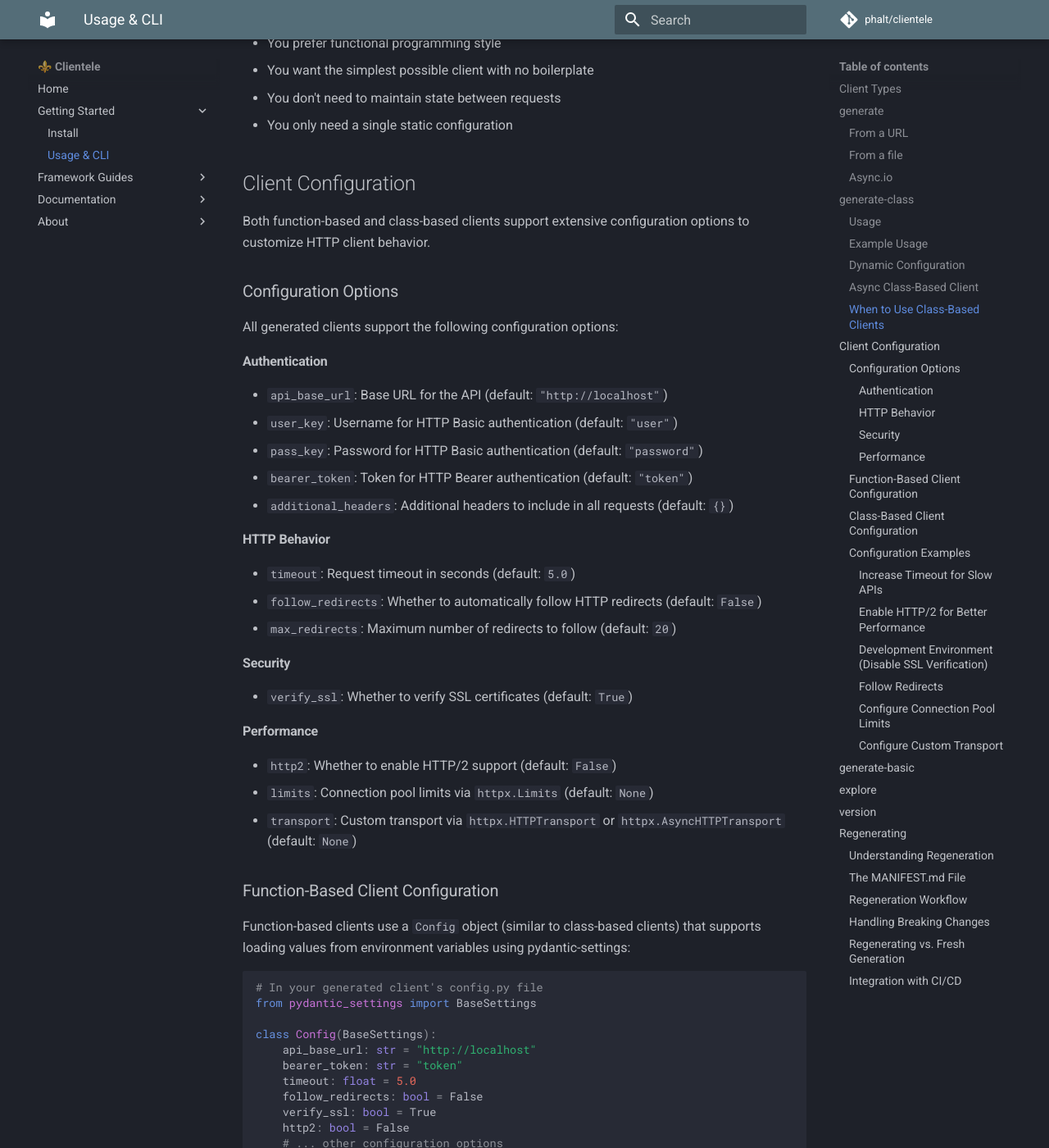
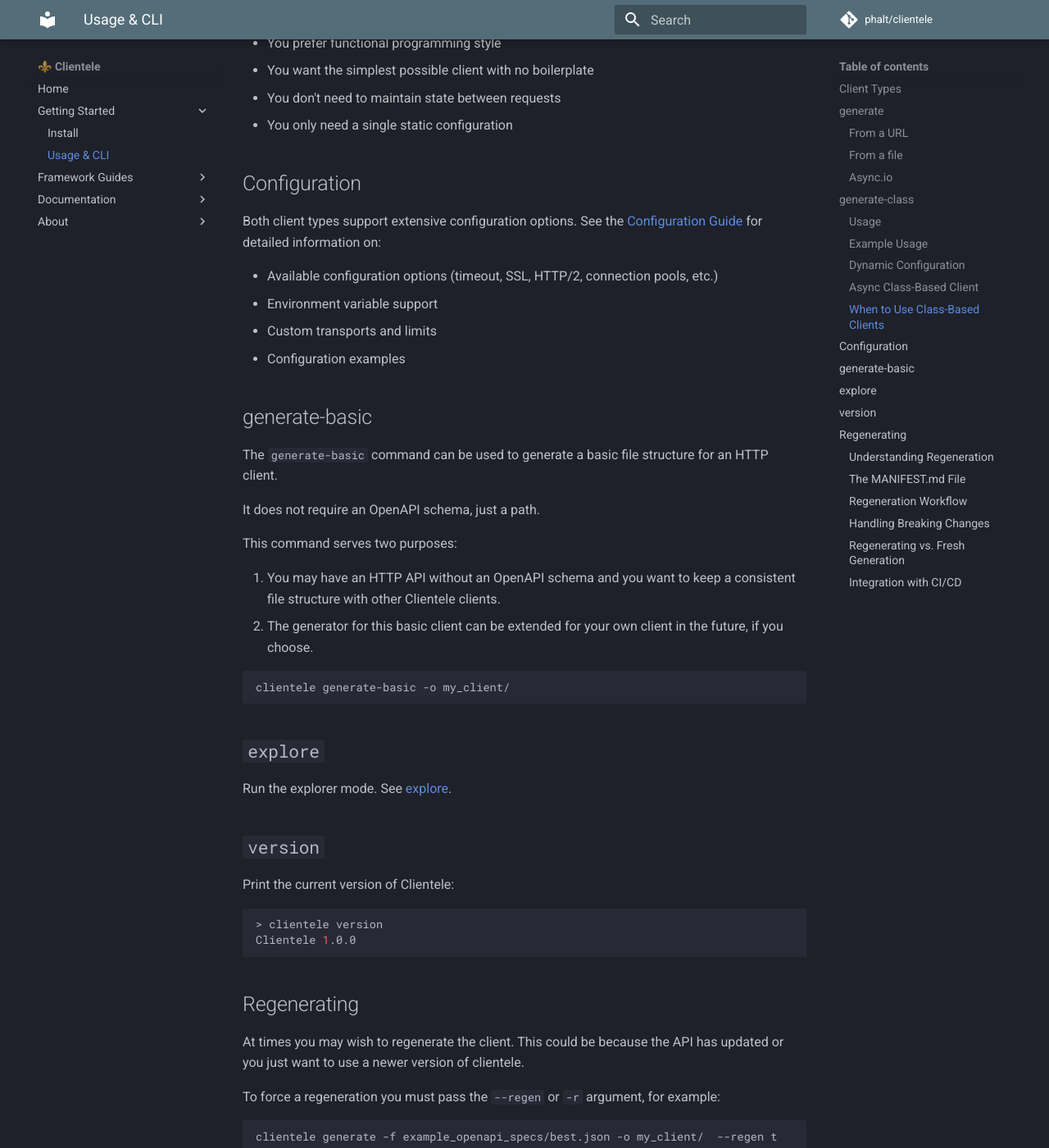
Before and after one commit to phalt/clientele, an MkDocs documentation site: the page built from docs/usage.md, in a window 1280 px wide and 1400 px high, scrolled down 3931 px. Shown: the whole window at 82% size. Built offline with MkDocs 1.6.1 and Material for MkDocs 9.7.7, drawn with Linux system fonts in a browser that asks for light colours; comment, search, counter and statistics services are not loaded; some of the changed text lies outside the part shown.

Commit message:
Apply review feedback: walrus operator, optional auth, new config docs
Co-authored-by: phalt <490685+phalt@users.noreply.github.com>

````diff
--- a/docs/usage.md
+++ b/docs/usage.md
@@ -179,236 +179,14 @@ Use function-based clients (`generate`) when:
 - You don't need to maintain state between requests
 - You only need a single static configuration
 
-## Client Configuration
+## Configuration
 
-Both function-based and class-based clients support extensive configuration options to customize HTTP client behavior.
+Both client types support extensive configuration options. See the [Configuration Guide](configuration.md) for detailed information on:
 
-### Configuration Options
-
-All generated clients support the following configuration options:
-
-#### Authentication
-- `api_base_url`: Base URL for the API (default: `"http://localhost"`)
-- `user_key`: Username for HTTP Basic authentication (default: `"user"`)
-- `pass_key`: Password for HTTP Basic authentication (default: `"password"`)
-- `bearer_token`: Token for HTTP Bearer authentication (default: `"token"`)
-- `additional_headers`: Additional headers to include in all requests (default: `{}`)
-
-#### HTTP Behavior
-- `timeout`: Request timeout in seconds (default: `5.0`)
-- `follow_redirects`: Whether to automatically follow HTTP redirects (default: `False`)
-- `max_redirects`: Maximum number of redirects to follow (default: `20`)
-
-#### Security
-- `verify_ssl`: Whether to verify SSL certificates (default: `True`)
-
-#### Performance
-- `http2`: Whether to enable HTTP/2 support (default: `False`)
-- `limits`: Connection pool limits via `httpx.Limits` (default: `None`)
-- `transport`: Custom transport via `httpx.HTTPTransport` or `httpx.AsyncHTTPTransport` (default: `None`)
-
-### Function-Based Client Configuration
-
-Function-based clients use a `Config` object (similar to class-based clients) that supports loading values from environment variables using pydantic-settings:
-
-```python
-# In your generated client's config.py file
-from pydantic_settings import BaseSettings
-
-class Config(BaseSettings):
-    api_base_url: str = "http://localhost"
-    bearer_token: str = "token"
-    timeout: float = 5.0
-    follow_redirects: bool = False
-    verify_ssl: bool = True
-    http2: bool = False
-    # ... other configuration options
-
-# Create a singleton instance
-config = Config()
-```
-
-**Setting Values:**
-
-1. **Environment Variables** (recommended for production):
-```bash
-export API_BASE_URL="https://api.production.com"
-export BEARER_TOKEN="your-secret-token"
-export TIMEOUT=30.0
-export HTTP2=true
-```
-
-2. **Direct Modification** (for testing/development):
-```python
-# Modify the default values in config.py
-config = Config(
-    api_base_url="https://api.example.com",
-    bearer_token="my-token",
-    timeout=30.0,
-    http2=True
-)
-```
-
-3. **.env File** (requires python-dotenv):
-```
-# .env file
-API_BASE_URL=https://api.example.com
-BEARER_TOKEN=my-token
-TIMEOUT=30.0
-```
-
-### Class-Based Client Configuration
-
-For class-based clients, pass configuration options when creating the client:
-
-```python
-from my_client.client import Client
-from my_client import config
-
-# Custom configuration
-custom_config = config.Config(
-    api_base_url="https://api.production.com",
-    bearer_token="your-api-token",
-    timeout=30.0,
-    follow_redirects=True,
-    verify_ssl=True,
-    http2=True,
-    max_redirects=10,
-)
-
-client = Client(config=custom_config)
-```
-
-### Configuration Examples
-
-#### Increase Timeout for Slow APIs
-
-```python
-# Function-based client (via environment variable)
-export TIMEOUT=60.0
-
-# Function-based client (via code)
-from my_client import config
-config.config = config.Config(timeout=60.0)
-
-# Class-based client
-config = Config(timeout=60.0)
-client = Client(config=config)
-```
-
-#### Enable HTTP/2 for Better Performance
-
-```python
-# Function-based client (via environment variable)
-export HTTP2=true
-
-# Function-based client (via code)
-from my_client import config
-config.config = config.Config(http2=True)
-
-# Class-based client
-config = Config(http2=True)
-client = Client(config=config)
-```
-
-#### Development Environment (Disable SSL Verification)
-
-!!! warning
-
-    Only disable SSL verification in development environments. Never disable it in production!
-
-```python
-# Function-based client (via environment variable)
-export VERIFY_SSL=false
-
-# Function-based client (via code)
-from my_client import config
-config.config = config.Config(verify_ssl=False)
-
-# Class-based client
-config = Config(verify_ssl=False)
-client = Client(config=config)
-```
-
-#### Follow Redirects
-
-```python
-# Function-based client (via environment variables)
-export FOLLOW_REDIRECTS=true
-export MAX_REDIRECTS=5
-
-# Function-based client (via code)
-from my_client import config
-config.config = config.Config(follow_redirects=True, max_redirects=5)
-
-# Class-based client
-config = Config(follow_redirects=True, max_redirects=5)
-client = Client(config=config)
-```
-
-#### Configure Connection Pool Limits
-
-Control connection pooling behavior with `httpx.Limits`:
-
-```python
-import httpx
-
-# Function-based client
-# Note: Complex objects like httpx.Limits must be set in code, not env vars
-from my_client import config
-config.config = config.Config(
-    limits=httpx.Limits(
-        max_keepalive_connections=10,
-        max_connections=20,
-        keepalive_expiry=5.0
-    )
-)
-
-# Class-based client
-config = Config(
-    limits=httpx.Limits(
-        max_keepalive_connections=10,
-        max_connections=20
-    )
-)
-client = Client(config=config)
-```
-
-#### Configure Custom Transport
-
-Customize low-level HTTP behavior with a custom transport:
-
-```python
-import httpx
-
-# Function-based client (sync)
-# Note: Complex objects like httpx.HTTPTransport must be set in code
-from my_client import config
-config.config = config.Config(
-    transport=httpx.HTTPTransport(
-        retries=3,
-        local_address="0.0.0.0"
-    )
-)
-
-# Function-based client (async)
-from my_async_client import config
-config.config = config.Config(
-    transport=httpx.AsyncHTTPTransport(retries=3)
-)
-
-# Class-based client (sync)
-config = Config(
-    transport=httpx.HTTPTransport(retries=3)
-)
-client = Client(config=config)
-
-# Class-based client (async)
-config = Config(
-    transport=httpx.AsyncHTTPTransport(retries=3)
-)
-client = AsyncClient(config=config)
-```
+- Available configuration options (timeout, SSL, HTTP/2, connection pools, etc.)
+- Environment variable support
+- Custom transports and limits
+- Configuration examples
 
 ## generate-basic
 
````
Also changed, not shown: docs/configuration.md (added, +309 -0 lines), 16 other files.
